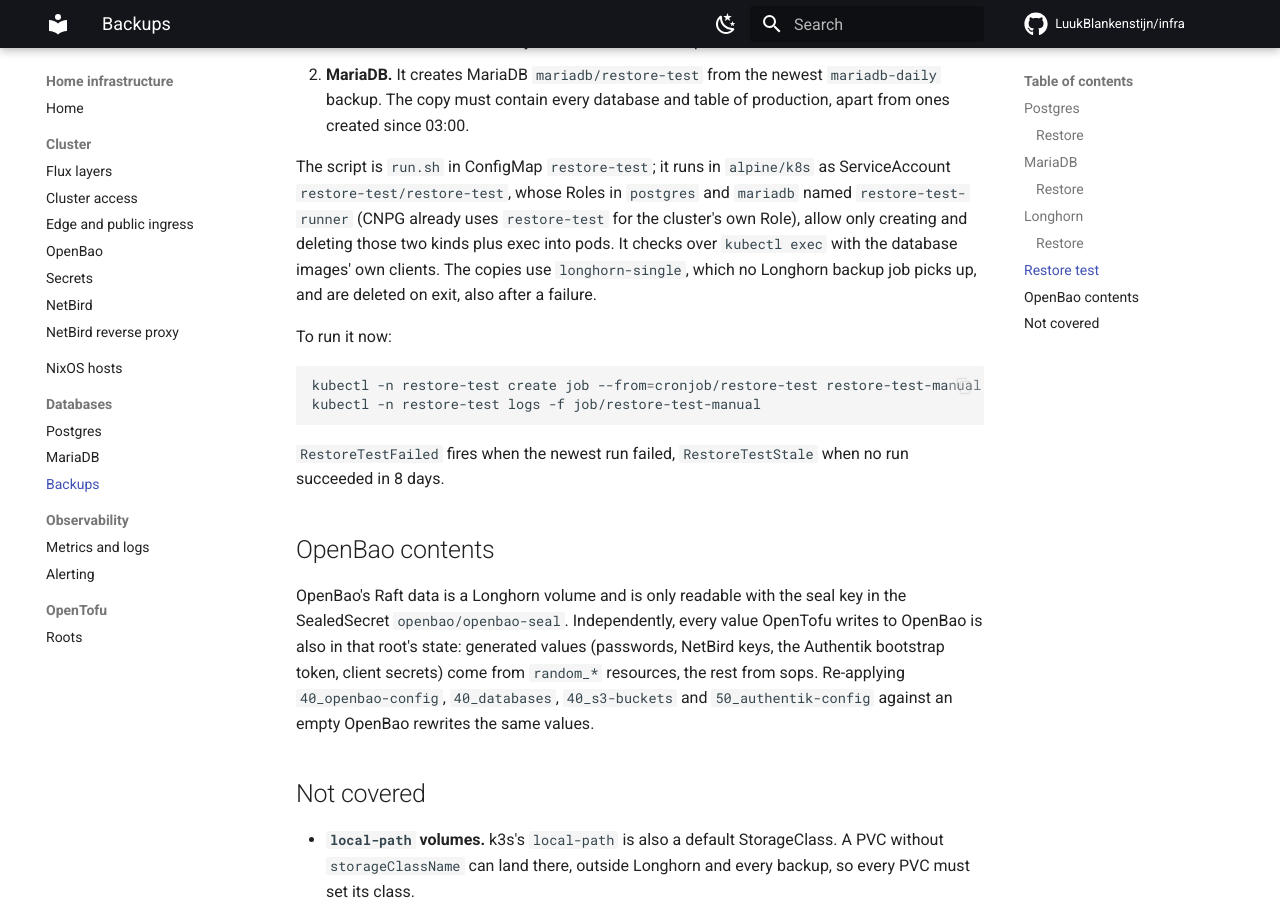
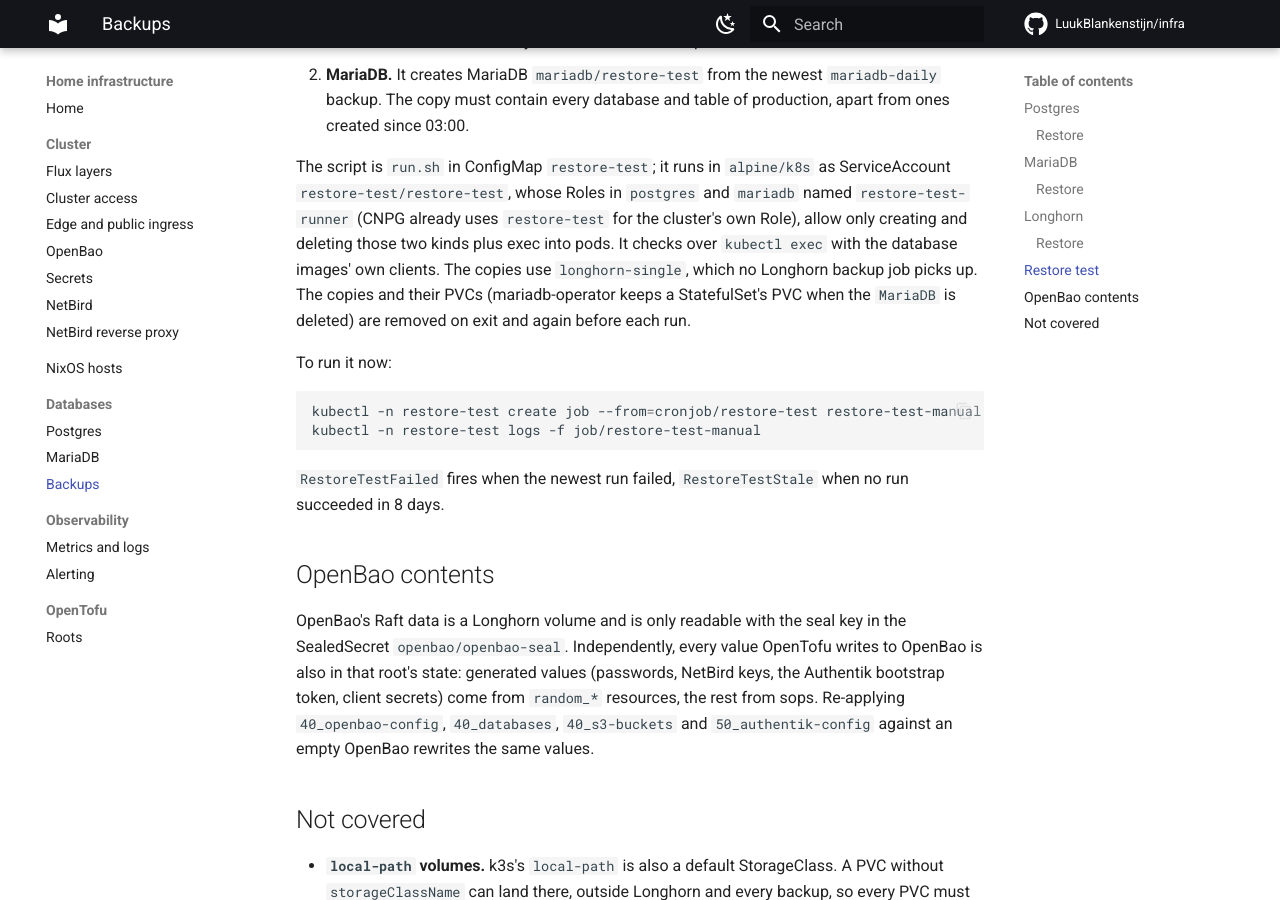
Before and after one commit to LuukBlankenstijn/infra, an MkDocs documentation site: the page built from docs/databases/backups.md, in a window 1280 px wide and 900 px high, scrolled down 3425 px. Built offline with MkDocs 1.6.1 and Material for MkDocs 9.7.7, drawn with Linux system fonts in a browser that asks for light colours; comment, search, counter and statistics services are not loaded.

Commit message:
fix(restore-test): delete the test copies' PVCs too

```diff
--- a/docs/databases/backups.md
+++ b/docs/databases/backups.md
@@ -129,8 +129,9 @@ The script is `run.sh` in ConfigMap `restore-test`; it runs in `alpine/k8s` as
 ServiceAccount `restore-test/restore-test`, whose Roles in `postgres` and
 `mariadb` named `restore-test-runner` (CNPG already uses `restore-test` for the cluster's own Role), allow only creating and deleting those two kinds plus exec into pods.
 It checks over `kubectl exec` with the database images' own clients. The copies
-use `longhorn-single`, which no Longhorn backup job picks up, and are deleted
-on exit, also after a failure.
+use `longhorn-single`, which no Longhorn backup job picks up. The copies and
+their PVCs (mariadb-operator keeps a StatefulSet's PVC when the `MariaDB` is
+deleted) are removed on exit and again before each run.
 
 To run it now:
 
```
Also changed, not shown: 2 other files.
